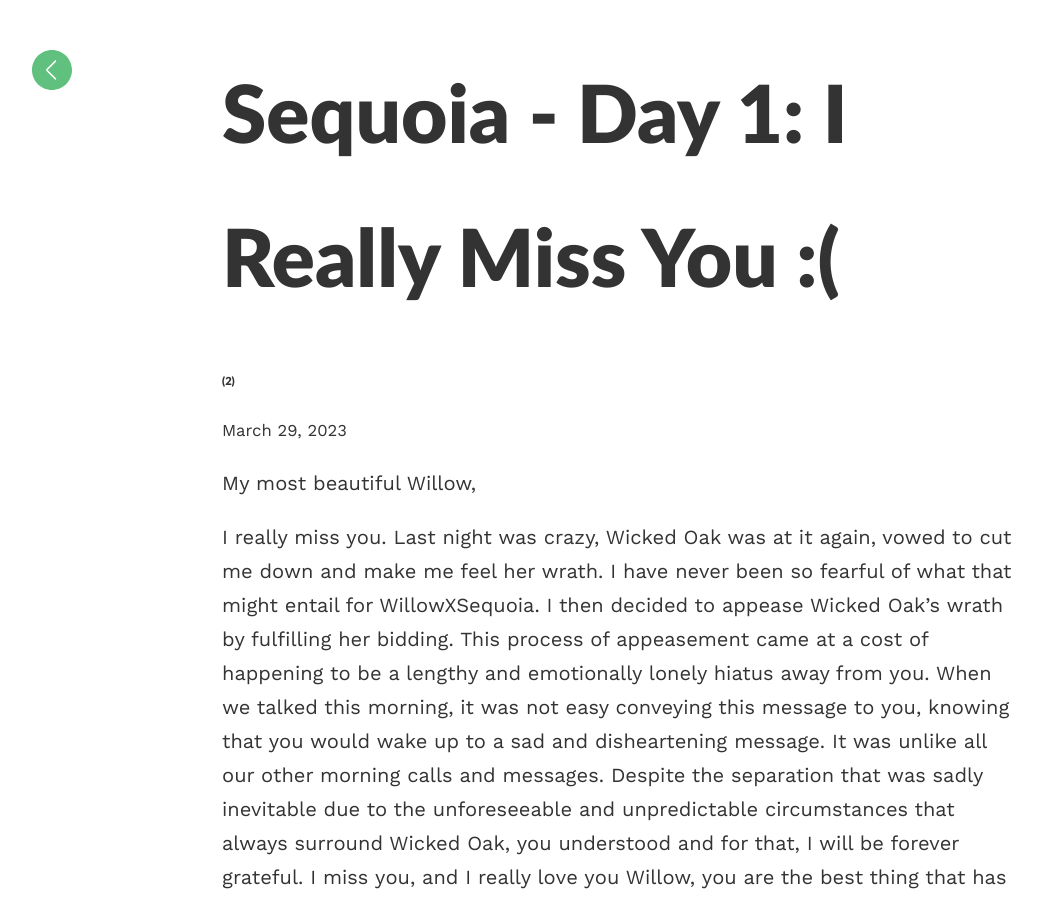
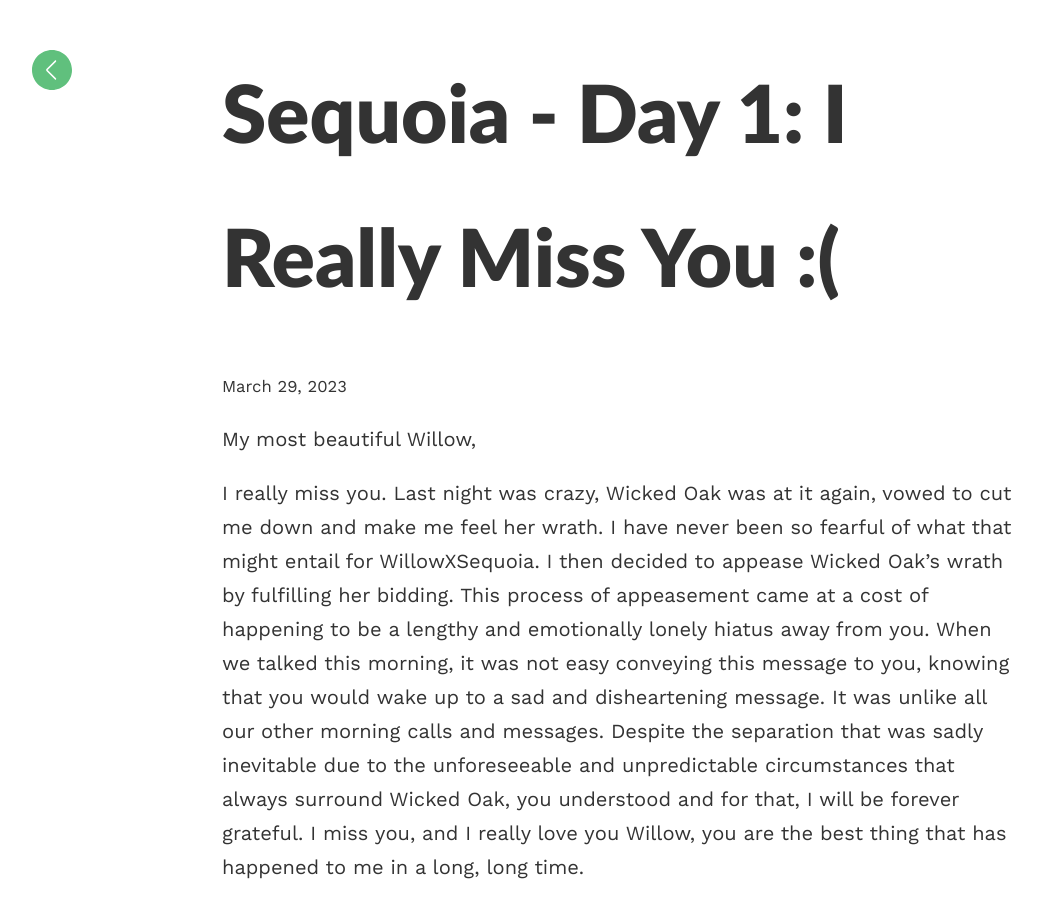
Before and after one commit to willowxsequoia/willowxsequoia.github.io, a Jekyll site: the page built from _posts/2023-03-29-sequoia-day-1.md, in a window 1280 px wide and 900 px high. Shown: the whole window, without its empty margins (18-1060 px from the left). Built offline with Jekyll 4.4.1, drawn with Linux system fonts in a browser that asks for light colours.

Commit message:
Update post.html

```diff
--- a/_layouts/post.html
+++ b/_layouts/post.html
@@ -2,7 +2,6 @@
 layout: default
 ---
 <h1 class="post-headline">{{page.title}}</h1>
-<h6 class="meta"><small>{{page.subtitle}}</small></h6>
 <p class="meta"><small>{{page.date | date: '%B %d, %Y'}}</small></p>
 
 {{content}}
```
